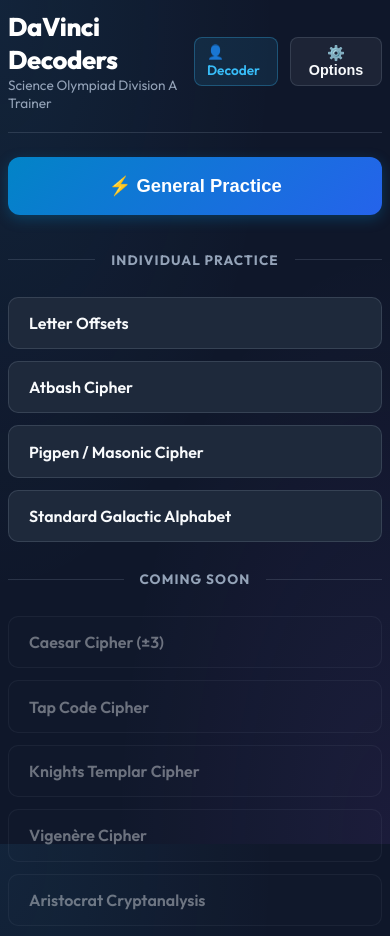
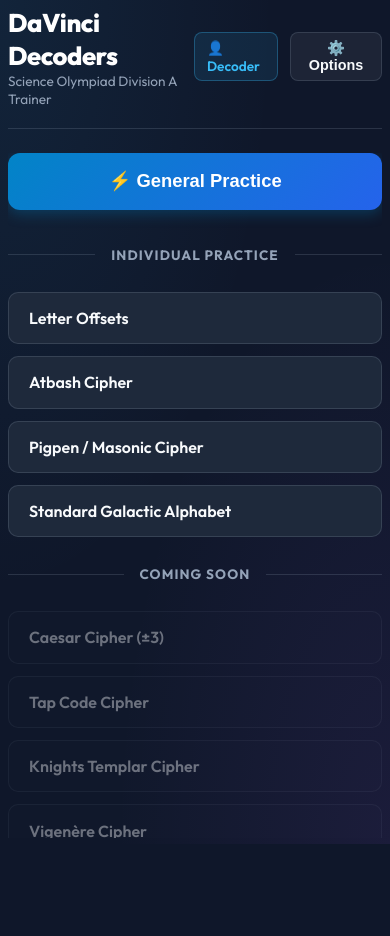
Before and after one commit to pnowell/codebusters, a React (Vite) app: page / in a window 390 px wide. After the commit the page ends 844 px from the top, so only its background shows below. Built offline with nearby package versions, Linux system fonts and the light colour scheme.

Commit message:
Configure mobile viewport resizing above virtual keyboard and lock header and reference sheet at top of screen

```diff
--- a/index.html
+++ b/index.html
@@ -3,7 +3,7 @@
   <head>
     <meta charset="UTF-8" />
     <link rel="icon" type="image/svg+xml" href="/favicon.svg" />
-    <meta name="viewport" content="width=device-width, initial-scale=1.0" />
+    <meta name="viewport" content="width=device-width, initial-scale=1.0, interactive-widget=resizes-content" />
     <title>DaVinci Decoders - Science Olympiad Training</title>
   </head>
   <body>
--- a/src/App.tsx
+++ b/src/App.tsx
@@ -50,6 +50,34 @@
   const [activeDrill, setActiveDrill] = useState<CipherType | null>(() => parseUrlRoute().drill);
   const [activeQuoteId, setActiveQuoteId] = useState<number | undefined>(() => parseUrlRoute().quoteId);
   const [isOptionsOpen, setIsOptionsOpen] = useState<boolean>(false);
+
+  // Track the actual visible viewport height above mobile virtual keyboard
+  useEffect(() => {
+    const updateViewportHeight = () => {
+      if (window.visualViewport) {
+        document.documentElement.style.setProperty(
+          '--visual-viewport-height',
+          `${window.visualViewport.height}px`
+        );
+        // Ensure the outer window is pinned at (0, 0)
+        if (window.scrollY !== 0) {
+          window.scrollTo(0, 0);
+        }
+      }
+    };
+
+    updateViewportHeight();
+    const vv = window.visualViewport;
+    vv?.addEventListener('resize', updateViewportHeight);
+    vv?.addEventListener('scroll', updateViewportHeight);
+    window.addEventListener('resize', updateViewportHeight);
+
+    return () => {
+      vv?.removeEventListener('resize', updateViewportHeight);
+      vv?.removeEventListener('scroll', updateViewportHeight);
+      window.removeEventListener('resize', updateViewportHeight);
+    };
+  }, []);
 
   // Check URL query parameters on load to allow one-click sync from coach
   useEffect(() => {
--- a/src/index.css
+++ b/src/index.css
@@ -46,8 +46,17 @@
   padding: 0;
 }
 
-html {
-  overflow-x: clip;
+html, body {
+  height: 100%;
+  width: 100%;
+  margin: 0;
+  padding: 0;
+  overflow: hidden;
+  position: fixed;
+  top: 0;
+  left: 0;
+  right: 0;
+  bottom: 0;
 }
 
 body {
@@ -58,18 +67,37 @@
     radial-gradient(at 100% 100%, rgba(168, 85, 247, 0.08) 0px, transparent 50%);
   background-attachment: fixed;
   color: var(--text-main);
-  min-height: 100vh;
-  padding: 0;
-  overflow-x: clip;
 }
 
 .app-container {
   max-width: 900px;
+  width: 100%;
   margin: 0 auto;
-  padding: 0.65rem 0.5rem;
+  padding: 0.35rem 0.5rem;
   display: flex;
   flex-direction: column;
-  min-height: 100vh;
+  height: var(--visual-viewport-height, 100dvh);
+  max-height: var(--visual-viewport-height, 100dvh);
+  overflow: hidden;
+  box-sizing: border-box;
+}
+
+.main-header {
+  flex-shrink: 0;
+  display: flex;
+  justify-content: space-between;
+  align-items: center;
+  padding-bottom: 0.85rem;
+  margin-bottom: 0.85rem;
+  border-bottom: 1px solid var(--border-color);
+}
+
+.menu-container {
+  flex: 1;
+  min-height: 0;
+  overflow-y: auto;
+  -webkit-overflow-scrolling: touch;
+  padding-bottom: 1.5rem;
 }
 
 /* Header */
@@ -279,9 +307,14 @@
 
 /* Drill Views */
 .drill-container {
+  flex: 1;
+  min-height: 0;
   display: flex;
   flex-direction: column;
-  gap: 1.25rem;
+  height: 100%;
+  max-height: 100%;
+  overflow: hidden;
+  gap: 0.4rem;
 }
 
 .drill-header {
@@ -304,6 +337,7 @@
 
 /* Compact Drill Headers */
 .drill-header-compact {
+  flex-shrink: 0;
   display: flex;
   justify-content: space-between;
   align-items: center;
@@ -342,16 +376,9 @@
 
 /* Sticky Reference Sheet */
 .sticky-ref-container {
-  position: -webkit-sticky;
-  position: sticky;
-  top: 0;
-  z-index: 100;
-  background: var(--bg-primary);
-  padding: 0.25rem 0 0.5rem 0;
-  box-shadow: 0 4px 14px rgba(0, 0, 0, 0.7);
+  flex-shrink: 0;
   width: 100%;
-  -webkit-transform: translateZ(0);
-  transform: translateZ(0);
+  padding: 0.1rem 0 0.25rem 0;
 }
 
 .reference-sheet {
@@ -534,12 +561,14 @@
   gap: 1.25rem;
 }
 
-/* Horizontal Scroll Viewport for Cipher Lines */
+/* Horizontal and Vertical Scroll Viewport for Cipher Lines */
 .cipher-scroll-panel {
+  flex: 1;
+  min-height: 0;
   width: 100%;
   max-width: 100%;
   overflow-x: auto;
-  overflow-y: visible;
+  overflow-y: auto;
   -webkit-overflow-scrolling: touch;
   padding: 2px 0 6px 0;
   scrollbar-width: thin;
@@ -677,10 +706,11 @@
 
 /* Action Row: Progress and Submit */
 .drill-action-row {
+  flex-shrink: 0;
   display: flex;
   justify-content: space-between;
   align-items: center;
-  padding-top: 0.5rem;
+  padding-top: 0.35rem;
   border-top: 1px solid var(--border-color);
 }
 
@@ -694,8 +724,8 @@
 }
 
 .btn-submit {
-  padding: 0.65rem 1.4rem;
-  font-size: 0.95rem;
+  padding: 0.55rem 1.25rem;
+  font-size: 0.9rem;
   font-weight: 700;
   border-radius: 8px;
   border: none;
@@ -723,9 +753,10 @@
 
 /* Results */
 .result-banner {
-  padding: 0.85rem 1.15rem;
+  flex-shrink: 0;
+  padding: 0.6rem 1rem;
   border-radius: 8px;
-  font-size: 0.95rem;
+  font-size: 0.9rem;
 }
 
 .score-full {
@@ -861,6 +892,9 @@
 }
 
 .offset-card-wrapper {
+  flex: 1;
+  min-height: 0;
+  overflow-y: auto;
   position: relative;
   display: flex;
   justify-content: center;
@@ -918,7 +952,7 @@
   flex-direction: column;
   align-items: center;
   justify-content: center;
-  padding: 2rem 1.5rem;
+  padding: 1.25rem 1rem;
   background: rgba(15, 23, 42, 0.6);
   border: 2px solid var(--border-color);
   border-radius: 12px;
```
